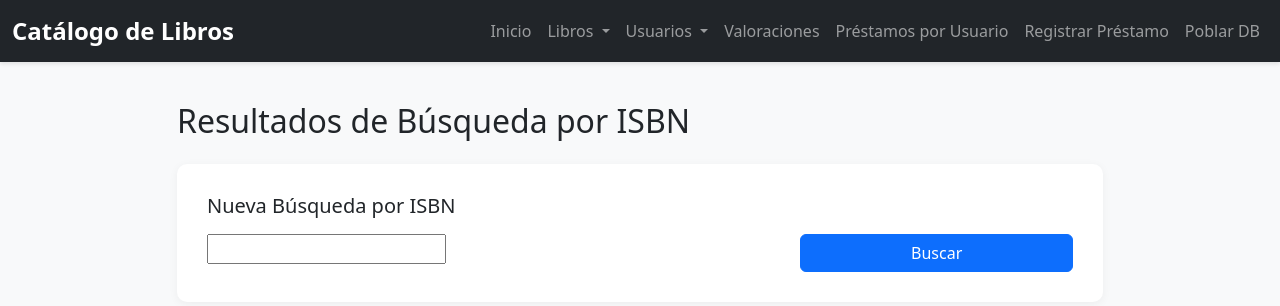
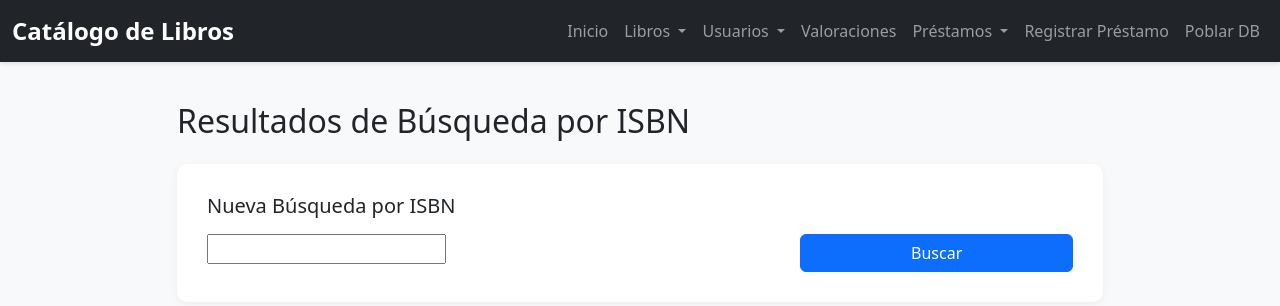
Before and after one commit to mery16q/Proyecto-AWS-DynamoDB, a Django app: page /buscar-isbn/ in a window 1280 px wide. Shown: the top 306 px of the page. Run offline with Django 5.2, Linux system fonts and the light colour scheme; data that the repository does not hold is empty.

Commit message:
feat: consultar préstamos por isbn
Co-authored-by: Copilot <copilot@github.com>

```diff
--- a/awsDynamo/principal/forms.py
+++ b/awsDynamo/principal/forms.py
@@ -25,6 +25,9 @@ class ValoracionesUsuarioForm(forms.Form):
 
 class PrestamosUsuarioForm(forms.Form):
     user_id = forms.CharField(label="ID de Usuario", widget=forms.TextInput, required=True)
+
+class PrestamosIsbnForm(forms.Form):
+    isbn = forms.CharField(label="ISBN del Libro", widget=forms.TextInput, required=True)
 
 class LibroBusquedaTipoForm(forms.Form):
     TIPO_CHOICES = [
--- a/awsDynamo/principal/templates/principal/base.html
+++ b/awsDynamo/principal/templates/principal/base.html
@@ -141,14 +141,18 @@
                         </ul>
                     </li>
                     <li class="nav-item">
-                        <a class="nav-link {% if request.resolver_match.url_name == 'consultar_valoraciones_usuario' %}active{% endif %}" href="{% url 'principal:consultar_valoraciones_usuario' %}">
+                        <a class="nav-link {% if request.resolver_match.url_name == 'buscar_valoraciones_usuario' %}active{% endif %}" href="{% url 'principal:buscar_valoraciones_usuario' %}">
                             <i class="bi bi-star"></i> Valoraciones
                         </a>
                     </li>
-                    <li class="nav-item">
-                        <a class="nav-link {% if request.resolver_match.url_name == 'consultar_prestamos_usuario' %}active{% endif %}" href="{% url 'principal:consultar_prestamos_usuario' %}">
-                            <i class="bi bi-journal-text"></i> Préstamos por Usuario
+                    <li class="nav-item dropdown">
+                        <a class="nav-link dropdown-toggle" href="#" id="navbarDropdownPrestamos" role="button" data-bs-toggle="dropdown">
+                            <i class="bi bi-journal-text"></i> Préstamos
                         </a>
+                        <ul class="dropdown-menu">
+                            <li><a class="dropdown-item {% if request.resolver_match.url_name == 'buscar_prestamos_usuario' %}active{% endif %}" href="{% url 'principal:buscar_prestamos_usuario' %}">Por Usuario</a></li>
+                            <li><a class="dropdown-item {% if request.resolver_match.url_name == 'buscar_prestamos_isbn' %}active{% endif %}" href="{% url 'principal:buscar_prestamos_isbn' %}">Por ISBN</a></li>
+                        </ul>
                     </li>
                     <li class="nav-item">
                         <a class="nav-link {% if request.resolver_match.url_name == 'registrar_prestamo' %}active{% endif %}" href="{% url 'principal:registrar_prestamo' %}">
--- a/awsDynamo/principal/templates/principal/resultados.html
+++ b/awsDynamo/principal/templates/principal/resultados.html
@@ -104,7 +104,7 @@
                 </form>
             {% elif tipo_busqueda == 'Valoraciones por Usuario' %}
                 <h5 class="mb-3">Nueva Consulta de Valoraciones por Usuario</h5>
-                <form method="post" action="{% url 'principal:consultar_valoraciones_usuario' %}">
+                <form method="post" action="{% url 'principal:buscar_valoraciones_usuario' %}">
                     {% csrf_token %}
                     <div class="row">
                         <div class="col-md-8">
@@ -119,11 +119,26 @@
                 </form>
             {% elif tipo_busqueda == 'Préstamos por Usuario' %}
                 <h5 class="mb-3">Nueva Consulta de Préstamos por Usuario</h5>
-                <form method="post" action="{% url 'principal:consultar_prestamos_usuario' %}">
+                <form method="post" action="{% url 'principal:buscar_prestamos_usuario' %}">
                     {% csrf_token %}
                     <div class="row">
                         <div class="col-md-8">
                             {{ form.user_id }}
+                        </div>
+                        <div class="col-md-4">
+                            <button type="submit" class="btn btn-primary w-100">
+                                <i class="bi bi-search"></i> Buscar
+                            </button>
+                        </div>
+                    </div>
+                </form>
+            {% elif tipo_busqueda == 'Préstamos por ISBN' %}
+                <h5 class="mb-3">Nueva Consulta de Préstamos por ISBN</h5>
+                <form method="post" action="{% url 'principal:buscar_prestamos_isbn' %}">
+                    {% csrf_token %}
+                    <div class="row">
+                        <div class="col-md-8">
+                            {{ form.isbn }}
                         </div>
                         <div class="col-md-4">
                             <button type="submit" class="btn btn-primary w-100">
--- a/awsDynamo/principal/urls.py
+++ b/awsDynamo/principal/urls.py
@@ -12,8 +12,9 @@ urlpatterns = [
     path('buscar-usuario-id/', views.buscar_usuario_id, name='buscar_usuario_id'),
     path('buscar-usuario-email/', views.buscar_usuario_email, name='buscar_usuario_email'),
     path('buscar-usuario-nombre/', views.buscar_usuario_nombre, name='buscar_usuario_nombre'),
-    path('consultar-valoraciones-usuario/', views.consultar_valoraciones_usuario, name='consultar_valoraciones_usuario'),
-    path('consultar-prestamos-usuario/', views.consultar_prestamos_usuario, name='consultar_prestamos_usuario'),
+    path('buscar-valoraciones-usuario/', views.buscar_valoraciones_usuario, name='buscar_valoraciones_usuario'),
+    path('buscar-prestamos-usuario/', views.buscar_prestamos_usuario, name='buscar_prestamos_usuario'),
+    path('buscar-prestamos-isbn/', views.buscar_prestamos_isbn, name='buscar_prestamos_isbn'),
     path('buscar-tipo/', views.buscar_tipo, name='buscar_tipo'),
     path('editar-item/', views.editar_item, name='editar_item'),
     path('eliminar-item/', views.eliminar_item_view, name='eliminar_item'),
--- a/awsDynamo/principal/views.py
+++ b/awsDynamo/principal/views.py
@@ -17,8 +17,9 @@ from consultas import (
     buscar_por_autor,
     buscar_usuario_por_id,
     buscar_usuario_por_email,
-    consultar_valoraciones_por_usuario,
-    consultar_prestamos_por_usuario,
+    buscar_valoraciones_por_usuario,
+    buscar_prestamos_por_usuario,
+    buscar_prestamos_por_isbn,
     buscar_por_tipo_item,
     obtener_item,
     actualizar_item,
@@ -40,6 +41,7 @@ from .forms import (
     UsuarioBusquedaNombreForm,
     ValoracionesUsuarioForm,
     PrestamosUsuarioForm,
+    PrestamosIsbnForm,
     LibroBusquedaTipoForm,
     PoblarForm,
 )
@@ -240,7 +242,7 @@ def buscar_usuario_nombre(request):
     return render(request, 'principal/resultados.html', contexto)
 
 @require_http_methods(["GET", "POST"])
-def consultar_valoraciones_usuario(request):
+def buscar_valoraciones_usuario(request):
     resultados = []
     mensaje = ""
     tiempo = 0
@@ -253,7 +255,7 @@ def consultar_valoraciones_usuario(request):
             try:
                 # Aquí podrías usar una función similar si fuera necesario,
                 # pero mantenemos la lógica actual si está funcionando bien.
-                resultados, tiempo = consultar_valoraciones_por_usuario(user_id)
+                resultados, tiempo = buscar_valoraciones_por_usuario(user_id)
                 if not resultados:
                     mensaje = f"No se encontraron valoraciones para el usuario: {user_id}"
             except Exception as e:
@@ -268,7 +270,7 @@ def consultar_valoraciones_usuario(request):
     return render(request, 'principal/resultados.html', contexto)
 
 @require_http_methods(["GET", "POST"])
-def consultar_prestamos_usuario(request):
+def buscar_prestamos_usuario(request):
     resultados = []
     mensaje = ""
     tiempo = 0
@@ -279,7 +281,7 @@ def consultar_prestamos_usuario(request):
         if form.is_valid():
             user_id = form.cleaned_data['user_id']
             try:
-                resultados, tiempo = consultar_prestamos_por_usuario(user_id)
+                resultados, tiempo = buscar_prestamos_por_usuario(user_id)
                 if not resultados:
                     mensaje = f"No se encontraron préstamos para el usuario: {user_id}"
             except Exception as e:
@@ -292,8 +294,6 @@ def consultar_prestamos_usuario(request):
         'total_label': 'préstamos'
     }
     return render(request, 'principal/resultados.html', contexto)
-
-# ... (El resto de funciones como editar_item y poblar_base_datos siguen igual)
 
 @require_http_methods(["GET", "POST"])
 def buscar_tipo(request):
@@ -322,6 +322,32 @@ def buscar_tipo(request):
         'total_tabla': total_tabla,
         'tipo_busqueda': 'Tipo',
         'total_label': 'libros'
+    }
+    return render(request, 'principal/resultados.html', contexto)
+
+@require_http_methods(["GET", "POST"])
+def buscar_prestamos_isbn(request):
+    resultados = []
+    mensaje = ""
+    tiempo = 0
+    form = PrestamosIsbnForm()
+
+    if request.method == 'POST':
+        form = PrestamosIsbnForm(request.POST)
+        if form.is_valid():
+            isbn = form.cleaned_data['isbn']
+            try:
+                resultados, tiempo = buscar_prestamos_por_isbn(isbn)
+                if not resultados:
+                    mensaje = f"No se encontraron préstamos para el ISBN: {isbn}"
+            except Exception as e:
+                mensaje = f"Error en la búsqueda: {str(e)}"
+
+    total_tabla = get_cached_loan_count()
+    contexto = {
+        'form': form, 'resultados': resultados, 'mensaje': mensaje,
+        'tiempo': tiempo, 'total_tabla': total_tabla, 'tipo_busqueda': 'Préstamos por ISBN',
+        'total_label': 'préstamos'
     }
     return render(request, 'principal/resultados.html', contexto)
 
--- a/src/consultas.py
+++ b/src/consultas.py
@@ -170,7 +170,7 @@ def buscar_usuario_por_email(email):
 #VALORACIONES
 
 @medir_rendimiento
-def consultar_valoraciones_por_usuario(user_id):
+def buscar_valoraciones_por_usuario(user_id):
     """
     Busca todas las valoraciones de un usuario usando el GSI.
     """
@@ -181,13 +181,25 @@ def consultar_valoraciones_por_usuario(user_id):
     return resp.get('Items', [])
 
 @medir_rendimiento
-def consultar_prestamos_por_usuario(user_id):
+def buscar_prestamos_por_usuario(user_id):
     """
     Busca todos los préstamos de un usuario usando la clave primaria del usuario.
     """
     resp = table.query(
         KeyConditionExpression=Key('PK').eq(f'USER#{user_id}') &
                                Key('SK').begins_with('PRESTAMO#')
+    )
+    return resp.get('Items', [])
+
+@medir_rendimiento
+def buscar_prestamos_por_isbn(isbn):
+    """
+    Busca todos los préstamos de un libro usando el GSI_ByAttribute.
+    """
+    resp = table.query(
+        IndexName='GSI_ByAttribute',
+        KeyConditionExpression=Key('AttributeName').eq('ISBN_PRESTAMO') &
+                               Key('AttributeValue').eq(f'LIBRO#{isbn}')
     )
     return resp.get('Items', [])
 
```
Also changed, not shown: awsDynamo/principal/templates/principal/index.html (+9 -0 lines).
